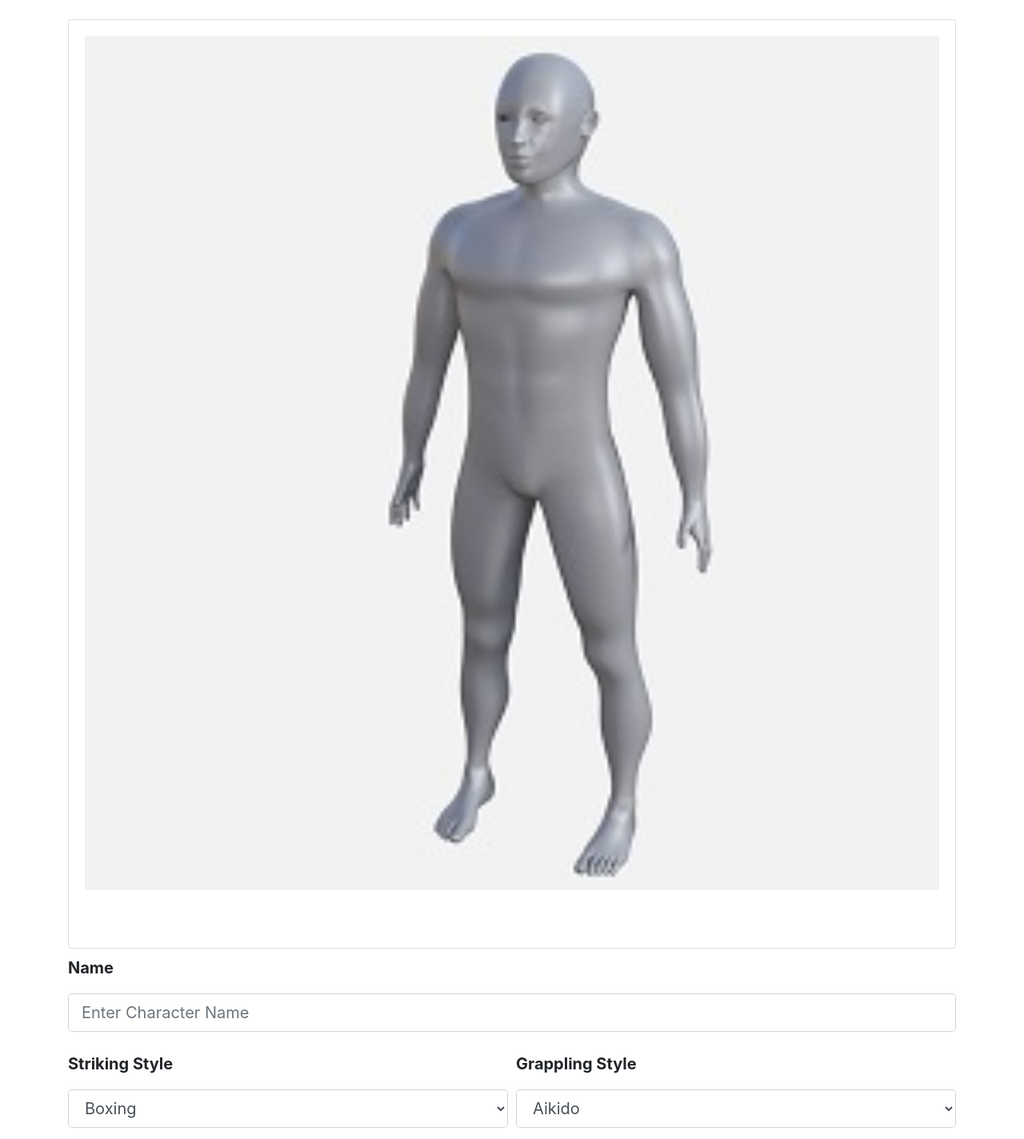
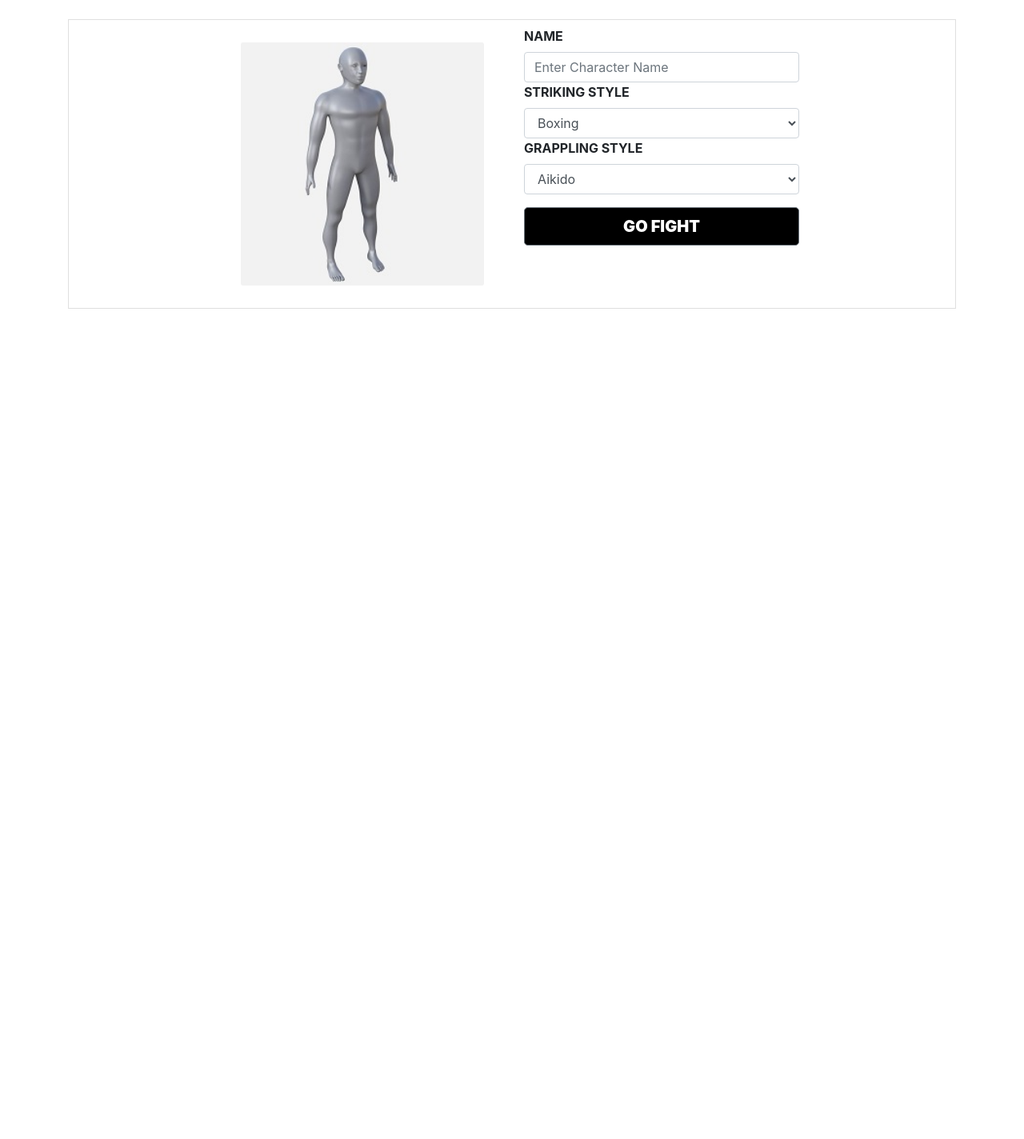
Before and after one commit to Menilek/FantasyFighter, a React (Create React App) app in the folder client/: page / in a window 1280 px wide. Shown: the part 80-1504 px from the top of the page at 80% size. After the commit the page ends 800 px from the top, so only its background shows below. Built offline with nearby package versions, Linux system fonts and the light colour scheme.

Commit message:
Implemented basic Gameplay modal and redesigned layout on createfighter page - TODO: modal countdown, modal button redirect; pass winner along to modal

```diff
--- a/client/src/App.css
+++ b/client/src/App.css
@@ -23,3 +23,16 @@ form, .navbar, .btn, .link, .game-title, .card-title{
     -webkit-transform: scaleX(-1);
     transform: scaleX(-1);
 }
+
+.modalContent{
+    text-align: center;
+}
+
+.fighter-form{
+    border: 1px solid rgba(0,0,0,.125);
+    padding: 0.5rem;
+}
+
+.fighter-default-card{
+    border: 0px;
+}
--- a/client/src/components/CreateFighter/CreateFighter.js
+++ b/client/src/components/CreateFighter/CreateFighter.js
@@ -9,7 +9,7 @@ import{
     Button,
     Row,
     Col } from 'reactstrap';
-import Fighter from '../Fighter/Fighter';
+import FighterDefault from '../Fighter/FighterDefault';
 
 class CreateFighter extends Component {
     constructor(props){
@@ -72,41 +72,36 @@ class CreateFighter extends Component {
         return(
             <div>
                 {this.renderRedirect()}
-                <Form onSubmit={this.onSubmit}>
+                <Form className="fighter-form" onSubmit={this.onSubmit}>
+                    <Row>
+                        <Col sm="12"  md={{ size: 4, offset: 2 }}>
+                                <FighterDefault />
+                        </Col>
+                        <Col sm="12" md="4">
                             <FormGroup>
-                        <Fighter props={this.state.name} />
-                        <Label for="characterName" size="lg">Name</Label>
+                                <Label for="characterName">NAME</Label>
                                 <Input
                                     type="text"
                                     name="name"
                                     id="characterName"
                                     placeholder="Enter Character Name"
-                            bsSize="lg"
                                     onChange={this.onChange}>
                                 </Input>
-                    </FormGroup>
-                    <Row form>
-                        <Col md="6">
-                            <FormGroup>
-                                <Label for="striking" size="lg">Striking Style</Label>
-                                <Input type="select" name="striking" id="striking" bsSize="lg" onChange={this.onChange}>
+                                <Label for="striking" >STRIKING STYLE</Label>
+                                <Input type="select" name="striking" id="striking" onChange={this.onChange}>
                                     <option>Boxing</option>
                                     <option>Karate</option>
                                     <option>Muay Thai</option>
                                 </Input>
-                            </FormGroup>
-                        </Col>
-                        <Col md="6">
-                            <FormGroup>
-                                <Label for="grappling" size="lg">Grappling Style</Label>
-                                <Input type="select" name="grappling" id="grappling" bsSize="lg" onChange={this.onChange}>
+                                <Label for="grappling" >GRAPPLING STYLE</Label>
+                                <Input type="select" name="grappling" id="grappling" onChange={this.onChange}>
                                     <option>Aikido</option>
                                     <option>Jiu Jitsu</option>
                                     <option>Judo</option>
                                 </Input>
                             </FormGroup>
+                        <Button block size="lg" onClick={this.onSubmit}>GO FIGHT</Button>
                         </Col>
-                        <Button block size="lg" onClick={this.onSubmit}>GO FIGHT</Button>
                     </Row>
                 </Form>
             </div>
--- /dev/null
+++ b/client/src/components/Fighter/FighterDefault.js
@@ -0,0 +1,16 @@
+import React from 'react';
+import{ Card,
+    CardImg} from 'reactstrap';
+import defaultImg from '../../img/fighter.jpg';
+
+const FighterDefault = () => {
+    return (
+        <div>
+            <Card body inverse className="fighter-default-card">
+                <CardImg className="danger" width="100%" src={ defaultImg } alt="Fight character" />
+            </Card>
+        </div>
+    )
+}
+
+export default FighterDefault;
--- /dev/null
+++ b/client/src/components/Game/MessageModal.js
@@ -0,0 +1,91 @@
+import React, { Component } from 'react';
+import { Redirect } from 'react-router-dom';
+import {
+    Button,
+    Card,
+    CardBody,
+    CardImg,
+    Modal,
+    ModalHeader,
+    ModalBody,
+} from 'reactstrap';
+import versusImg from '../../img/versus.jpg';
+
+class MessageModal extends Component{
+    constructor(props){
+        super(props)
+        this.state = {
+            modal: false,
+            count: 3,
+            winner: '',
+            content: '',
+            redirect: false
+        }
+    }
+
+    fightDescriptors = [
+        "A BRUTAL WAR ENSUES",
+        "SO MUCH SCREAMING",
+        "SOMEONE IS DYING!?"
+    ]
+
+    countdown = (msg) => {
+        this.interval = setInterval(() => {
+            if(this.state.count > 0){
+                this.setState({content: this.state.count, count: this.state.count - 1});
+            } else {
+                this.setState({content: msg});
+                clearInterval(this.interval);
+            }
+        },1000);
+    }
+
+    toggle = () => {
+        this.setState({
+            modal: !this.state.modal
+        });
+    }
+
+    //TODO: implemenet redirect using history - currently not functional
+    renderRedirect = () => {
+        if (this.state.redirect) {
+            return <Redirect to={{pathname:'/'}}/>
+        }
+    }
+
+    //TODO: trigger countdown after modal is opened to show countdown followed by winner
+    componentDidMount(){
+        const winner = this.props.winner + " WINS";
+        if(this.state.modal === true){
+            this.countdown(winner);
+        }
+    }
+
+    render(){
+        const headingIndex = Math.floor(Math.random() * 3);
+        return(
+            <div>
+                {this.renderRedirect()}
+                <Card body inverse className="border-0">
+                    <CardBody>
+                        <CardImg src={ versusImg } alt="VERSUS"/>
+                        <Button block size="lg" onClick={this.toggle}>FIGHT</Button>
+                    </CardBody>
+                </Card>
+
+                <Modal
+                    isOpen={this.state.modal}
+                    toggle={this.toggle}
+                >
+                    <ModalHeader className="modalContent" toggle={this.toggle}>{this.fightDescriptors[headingIndex]}</ModalHeader>
+                    <ModalBody>
+                        <h2 id="modalMsg" className="modalContent">{this.state.content}</h2>
+                        <Button block size="lg" onClick={this.goHome}>CREATE NEW FIGHTER</Button>
+                    </ModalBody>
+                </Modal>
+            </div>
+        )
+    }
+}
+
+export default MessageModal;
--- a/client/src/components/Game/PlayGame.js
+++ b/client/src/components/Game/PlayGame.js
@@ -1,44 +1,63 @@
 import React, { Component } from 'react';
 import axios from 'axios';
-import Fighter from '../Fighter/Fighter';
-import { Container, Row, Col, Button, Card, CardBody, CardImg } from 'reactstrap';
-import versusImg from '../../img/versus.jpg';
+import FighterPlayer from '../Fighter/FighterPlayer';
+import MessageModal from './MessageModal';
+import { Container, Row, Col } from 'reactstrap';
 
 class PlayGame extends Component {
 
     constructor(props){
         super(props);
         this.state = {
-            playerName: 'Berzerker',
-            opponentName: 'Godzilla',
+            playerName: '',
+            opponentName: '',
             playerColour: 'danger',
-            opponentColour: 'primary'
+            opponentColour: 'primary',
+            opponentID: '',
+            winner: 'MENILEK'
         }
     }
 
-    getPlayer(){
+    getPlayer = () => {
         const playerID = this.props.location.state.id;
         axios.get(`/api/fighter/${playerID}`).then(res => {
             this.setState({
-                playerName: res.data.name,
-                playerColour: 'danger'
-            })
+                playerName: res.data.name
+            });
         });
     }
 
-    getOpponent(){
+    getOpponent = () => {
         axios.get('/api/fighter').then(res => {
-            const name = res.data.name;
             this.setState({
-                opponentName: name,
-                opponentColour: 'primary'
-            })
+                opponentName: res.data.name,
+                opponentID: res.data._id
+            });
         });
     }
+
+    //TODO: insert winner into state - console log this.state.winner is empty - stub data in state
+    pickRandomWinner = () => {
+        const fighters = [this.state.playerName, this.state.opponentName]
+        let index = Math.floor(Math.random() *2);
+        var name = fighters[index].toUpperCase();
+        this.setState({ winner: name });
+    }
+
+    //TODO: implement getNewOpponent route using ID to return a unique opponent
+    //getNewOpponent(){
+    // axios.get(`/api/fighter/${!opponentID}`)
+    //}
 
     componentDidMount(){
         this.getOpponent();
         this.getPlayer();
+    }
+
+    componentDidUpdate(){
+        if(this.state.winner === ''){
+            this.pickRandomWinner();
+        }
     }
 
     render(){
@@ -46,26 +65,20 @@ class PlayGame extends Component {
             <div>
                 <Container>
                     <Row>
-                        <Col xs="12" sm="4" md="4.5">
-                            <Fighter name={this.state.playerName} color={this.state.playerColour} />
+                        <Col xs="12" sm="4" md="4">
+                            <FighterPlayer name={this.state.playerName} color={this.state.playerColour} />
                         </Col>
-                        <Col xs="12" sm="4" md="2.5">
-                            <Card className="border-0">
-                                <CardBody>
-                                    <CardImg src={ versusImg } alt="VERSUS"/>
-                                    <Button block size="lg">FIGHT</Button>
-                                </CardBody>
-                            </Card>
+                        <Col xs="12" sm="4" md="4">
+                            <MessageModal winner={this.state.winner}/>
                         </Col>
-                        <Col xs="12" sm="4" md="4.5">
-                            <Fighter name={this.state.opponentName} color={this.state.opponentColour} />
+                        <Col xs="12" sm="4" md="4">
+                            <FighterPlayer name={this.state.opponentName} color={this.state.opponentColour} />
                         </Col>
                     </Row>
                 </Container>
             </div>
         )
     }
-
 }
 
 export default PlayGame;
--- a/client/src/components/Layout/AppNavBar.js
+++ b/client/src/components/Layout/AppNavBar.js
@@ -22,7 +22,7 @@ class AppNavBar extends Component{
                 <Navbar expand="sm" className="mb-5">
                     <Container>
                         <NavbarBrand>
-                            <Link to='/' className="game-title">Fantasy Fighter</Link>
+                            <Link to='/' className="game-title">FANTASY FIGHTER</Link>
                         </NavbarBrand>
                     </Container>
                 </Navbar>
```
Also changed, not shown: client/src/components/Fighter/FighterPlayer.js (renamed from client/src/components/Fighter/Fighter.js, +4 -4 lines). Lines whose indentation alone changed are shown as unchanged.
